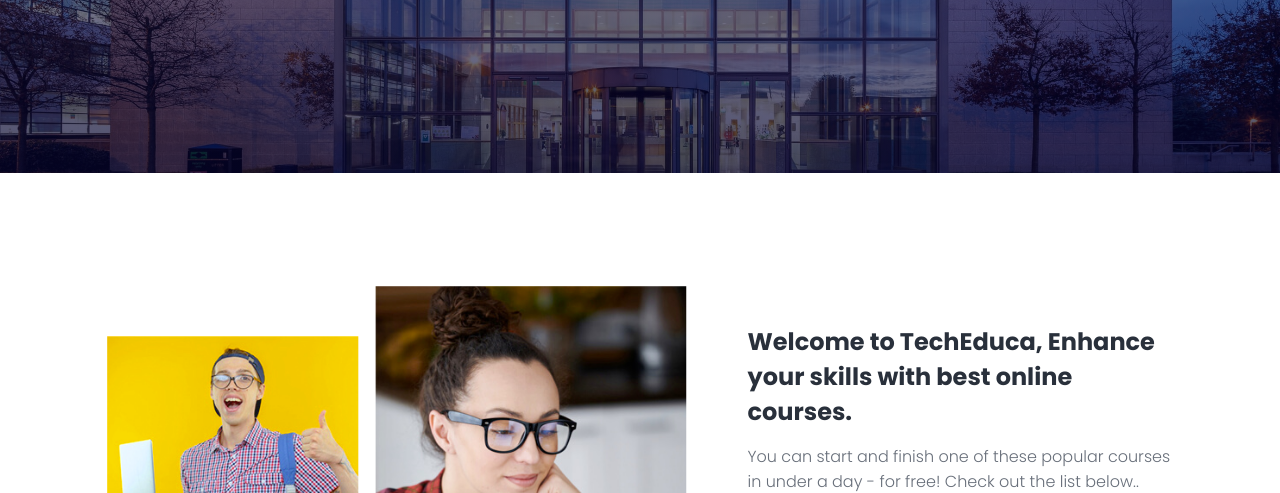
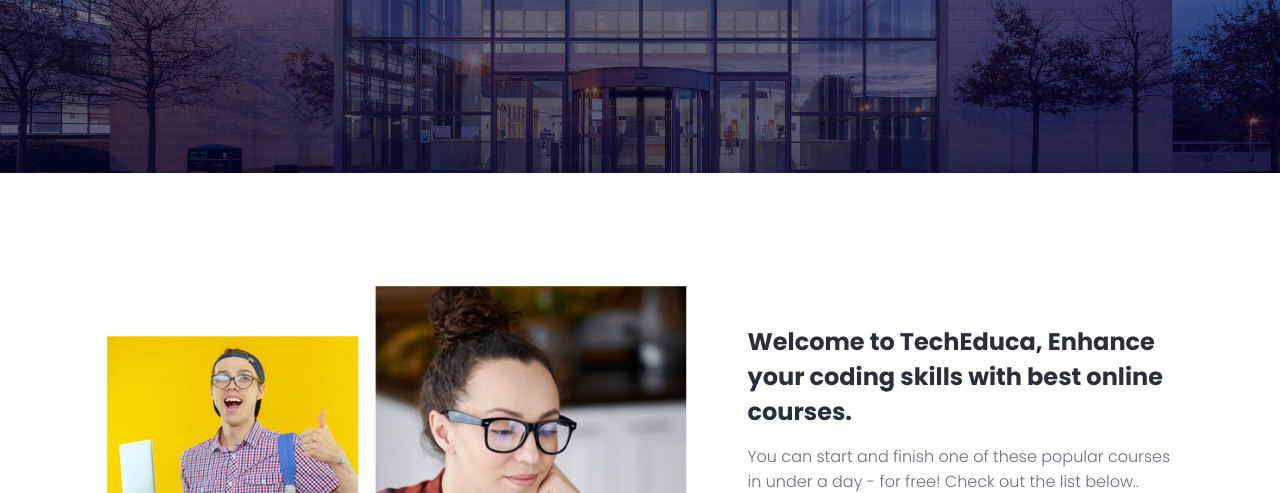
Before and after one commit to keerthigganiga/StudentForm, a plain HTML site: page education-website-main/about.html in a window 1280 px wide. Shown: the part 307-800 px from the top of the page. Drawn offline with nearby package versions, Linux system fonts and the light colour scheme.

Commit message:
Update about.html

```diff
--- a/education-website-main/about.html
+++ b/education-website-main/about.html
@@ -52,7 +52,7 @@
 		</div>
 		<div class="about-text">
 			<h2>
-				Welcome to TechEduca, Enhance your skills with best online courses.
+				Welcome to TechEduca, Enhance your coding skills with best online courses.
 			</h2>
 			<p>
 				You can start and finish one of these popular courses in under a day - for free! Check out the list below.. Take the course for free.
```
